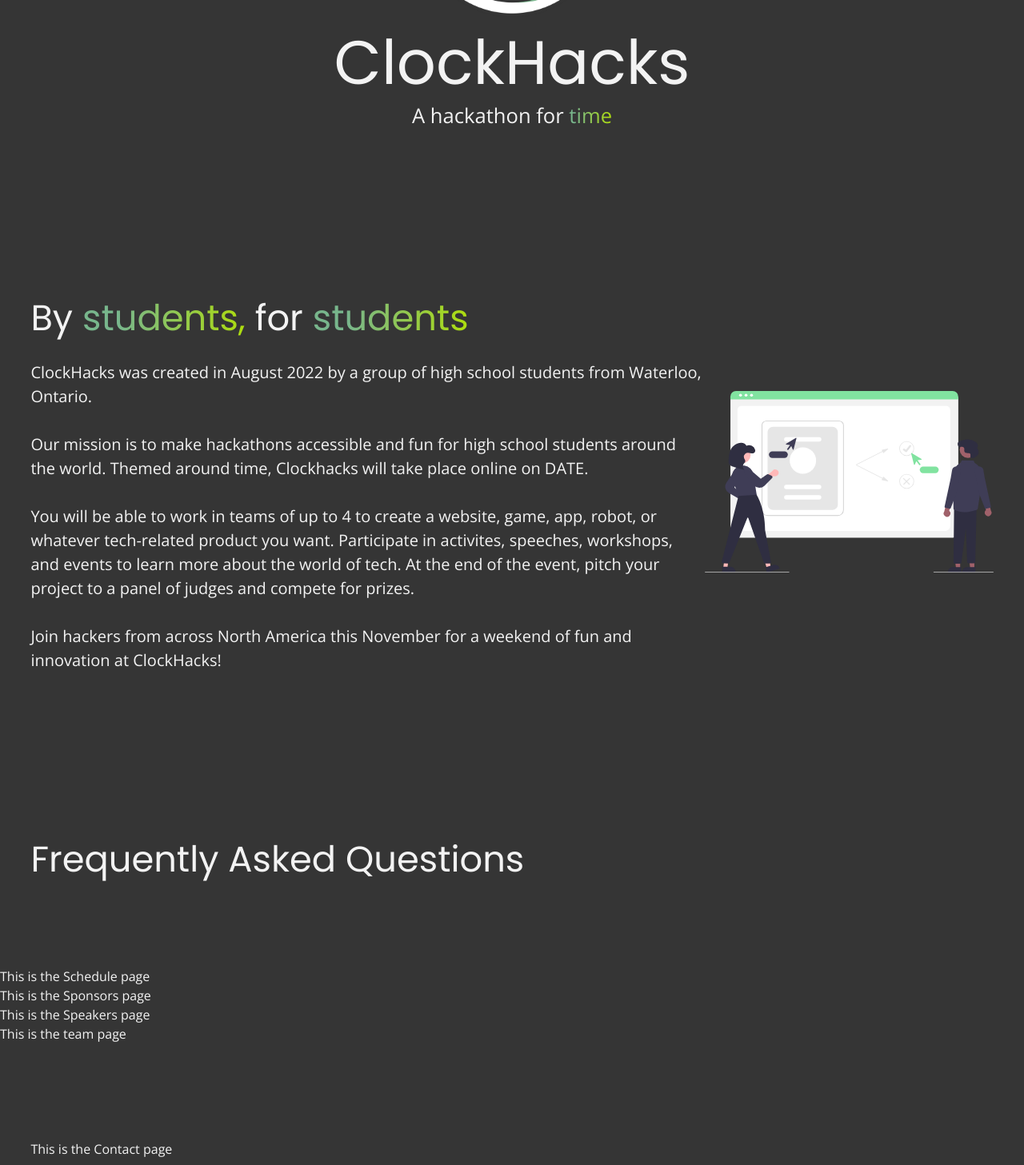
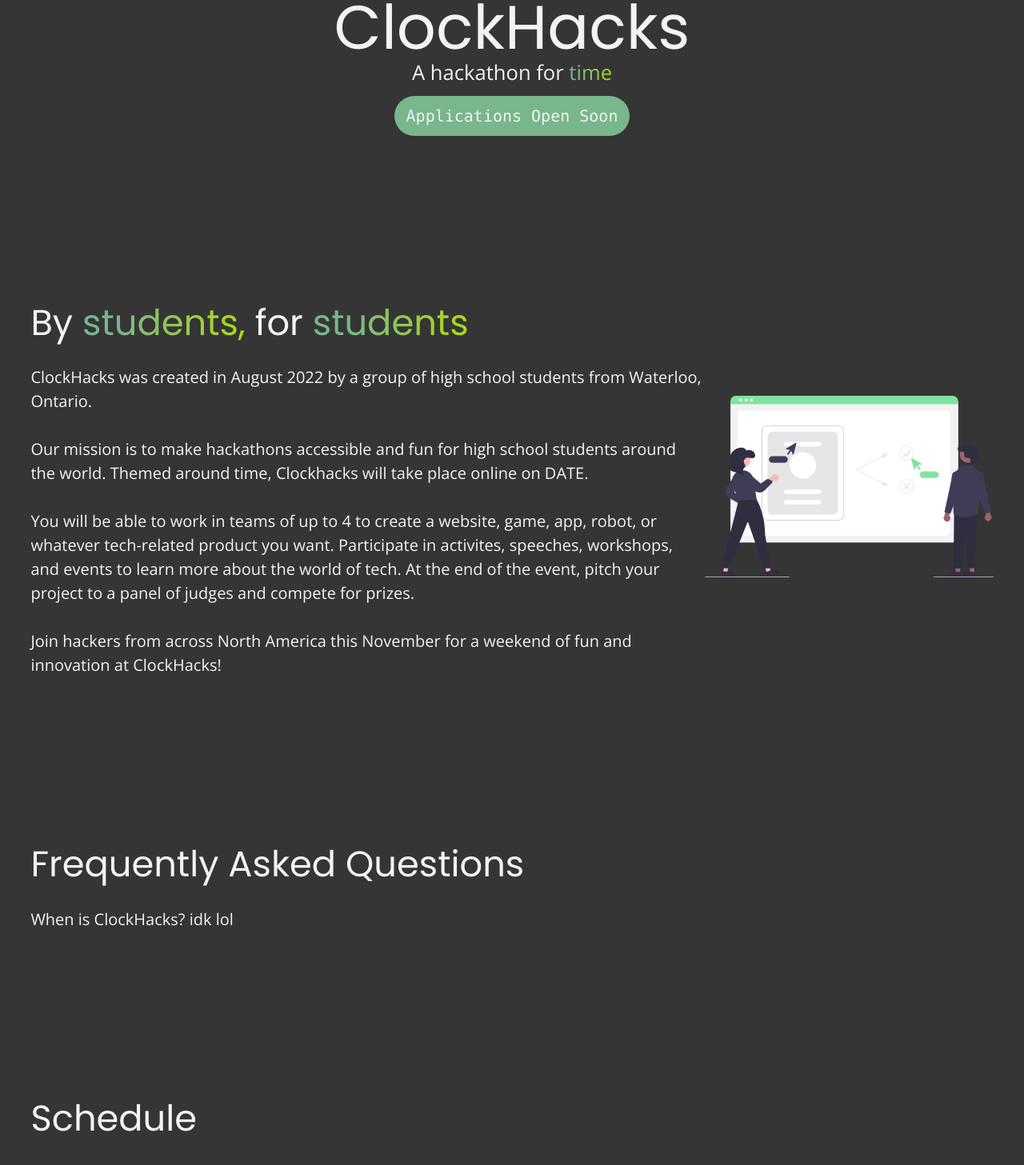
Before and after one commit to ClockHacks/clockhacks.ca, a React (Create React App) app: page / in a window 1280 px wide. Shown: the part 340-1797 px from the top of the page at 80% size. Built offline with nearby package versions, Linux system fonts and the light colour scheme.

Commit message:
buttons to home page

```diff
--- a/src/components/FAQ.jsx
+++ b/src/components/FAQ.jsx
@@ -2,6 +2,10 @@ const FAQ = () => {
 	return (
 		<div id="faq" className = 'container'>
 			<h1>Frequently Asked Questions</h1>
+			<p>
+				When is ClockHacks?
+				idk lol
+			</p>
 		</div>
 	)
 }
--- a/src/components/Home.jsx
+++ b/src/components/Home.jsx
@@ -10,7 +10,9 @@ const Home = () => {
         </h1>
         <p style = {{textAlign: 'center', fontSize: 'max(2vw, 20px)'}}>
             A hackathon for
-            <gradient> time</gradient>
+            <gradient> time </gradient>
+            <br></br>
+            <button>Applications Open Soon</button>
         </p>
     </div>
   )
--- a/src/components/Schedule.jsx
+++ b/src/components/Schedule.jsx
@@ -1,7 +1,11 @@
 const Schedule = () => {
 	return (
-		<div id="schedule">
-			This is the Schedule page
+		<div id="schedule" className = 'container'>
+			<h1>Schedule</h1>
+			<p>
+				12:00 am
+				BEGIN
+			</p>
 		</div>
 	)
 }
--- a/src/styles.scss
+++ b/src/styles.scss
@@ -47,6 +47,25 @@ gradient {
     display: inline;
 }
 
+button {
+    font-family: source-code-pro, Menlo, Monaco, Consolas, 'Courier New',
+    monospace;
+    background-color: $accent;
+    padding: 10px 15px;
+    border-radius: 25px;
+    font-size: max(1.4vw, 20px);
+    margin-top: 10px;
+
+    transition: background-color 0.2s ease;
+
+    &:hover {
+        background-color: darken($accent, 15%);
+    }
+    &:active {
+        transform: scale(0.95);
+    }
+}
+
 .container {
     width: 100%;
     padding: 15vh 3vw 10vh 3vw;
@@ -56,17 +75,18 @@ gradient {
     h1 {
         margin-bottom: 20px;
         font-family: 'Poppins', sans-serif;
-        font-size: max(3.5vw, 40px);
+        font-size: max(3.5vw, 35px);
     }
 
     #title {
         text-align: center;
-        font-size: max(6vw, 60px);
-        margin-bottom: -10px;
+        font-size: max(6vw, 50px);
+        margin-bottom: -20px;
+        margin-top: -20px;
     }
 
     #homelogo {
-        width: 20%;
+        width: 18%;
         min-width: 200px;
     }
 
```
